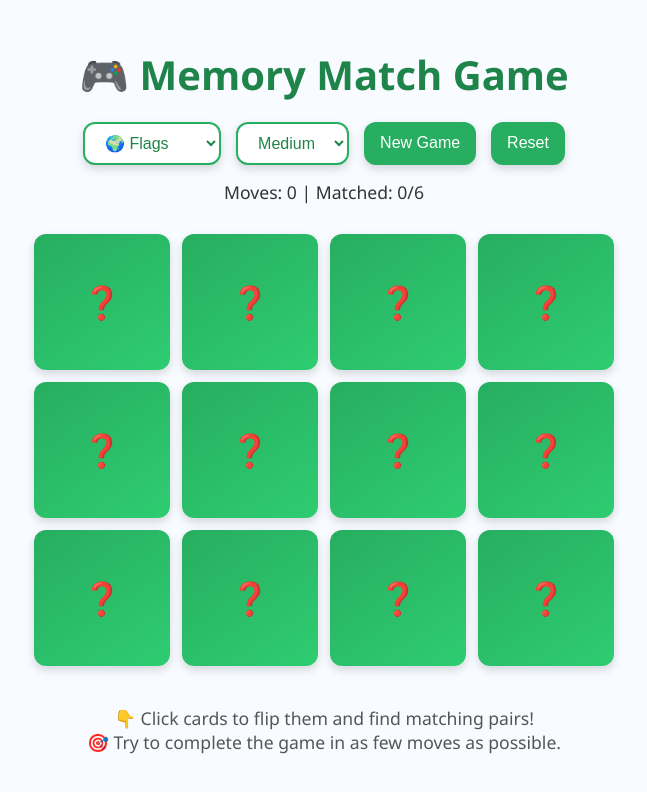
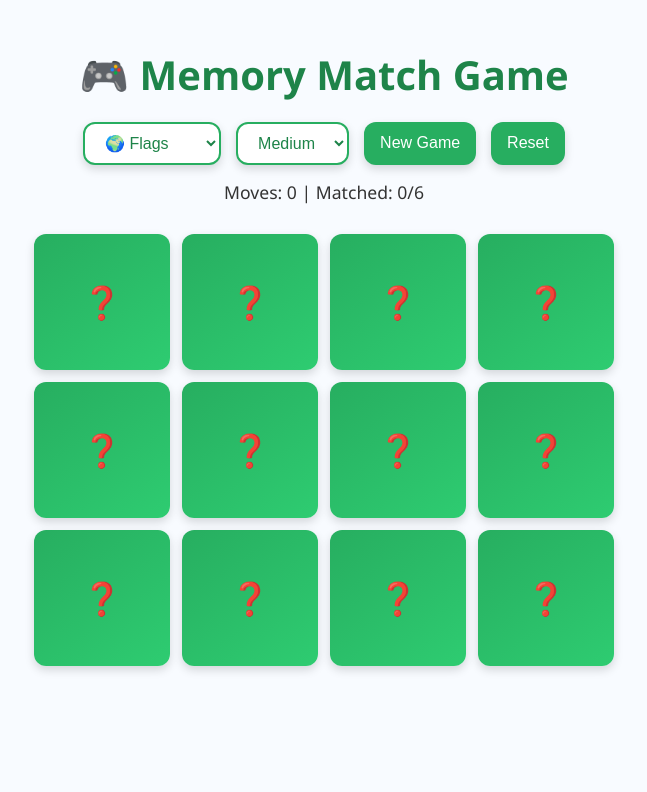
Before and after one commit to EstherLebogang/Matching_Pairs_Game.github.io, a plain HTML site: page index.html in a window 1280 px wide. Shown: the whole page, without its empty margins (316-963 px from the left). Drawn offline with nearby package versions, Linux system fonts and the light colour scheme.

Commit message:
Update index.html

```diff
--- a/index.html
+++ b/index.html
@@ -34,10 +34,7 @@
 
   <div id="game-board"></div>
 
-  <p class="instructions">
-    👇 Click cards to flip them and find matching pairs!<br/>
-    🎯 Try to complete the game in as few moves as possible.
-  </p>
+
 
   <p id="victory-message" class="hidden" style="font-size:1.3rem; color: green; margin-top: 20px;">
     🎉 You Won! Great job matching all the pairs! 🎉
```
